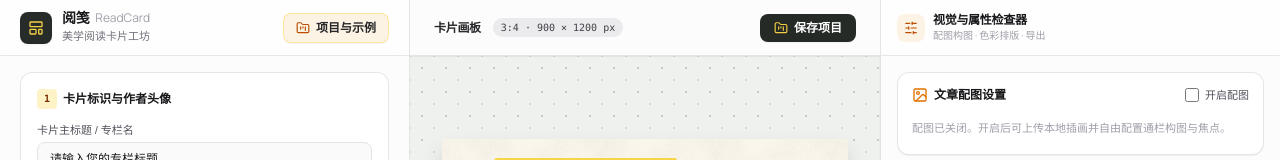
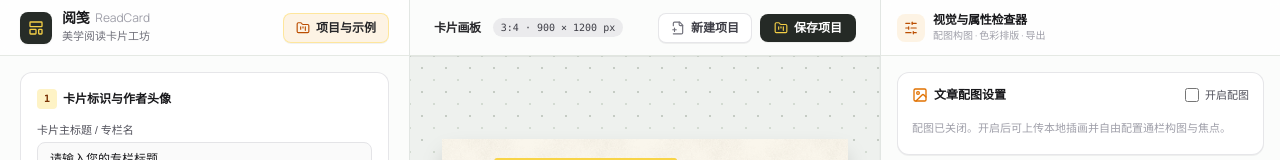
Before and after one commit to phoenixlwpapix/read-card, a React (Vite) app: page / in a window 1280 px wide. Shown: the top 160 px of the page. Built offline with nearby package versions, Linux system fonts and the light colour scheme.

Commit message:
feat: add new project button and reset draft logic preserving branding and style

```diff
--- a/src/App.tsx
+++ b/src/App.tsx
@@ -165,9 +165,10 @@ export default function App() {
   useEffect(() => {
     const handleUnload = () => {
       idbSet(CONFIG_KEY, config);
-      if (activeProject) {
-        idbSet(ACTIVE_PROJECT_KEY, { id: activeProject.id, name: activeProject.name });
-      }
+      idbSet(
+        ACTIVE_PROJECT_KEY,
+        activeProject ? { id: activeProject.id, name: activeProject.name } : null
+      );
     };
     window.addEventListener('beforeunload', handleUnload);
     return () => window.removeEventListener('beforeunload', handleUnload);
@@ -201,6 +202,44 @@ export default function App() {
       },
     });
   }, [handleConfigChange, addToast]);
+
+  // Start a fresh new project (clears article title, content, author, image; preserves brand & styles)
+  const handleNewProject = useCallback(() => {
+    const hasContent = Boolean(
+      config.articleTitle.trim() ||
+      config.articleContent.trim() ||
+      config.imageUrl
+    );
+
+    const executeNewProject = () => {
+      setConfig((prev) => ({
+        ...prev,
+        articleTitle: '',
+        articleContent: '',
+        author: '',
+        imageUrl: '',
+        showImage: false,
+      }));
+      setActiveProject(null);
+      idbSet(ACTIVE_PROJECT_KEY, null);
+      setCurrentPage(0);
+      setConfirmModal((m) => ({ ...m, isOpen: false }));
+      addToast('已新建空白卡片项目，保留了您的品牌与排版样式', 'success');
+    };
+
+    if (hasContent || activeProject) {
+      setConfirmModal({
+        isOpen: true,
+        title: '新建卡片项目？',
+        description: '将清空当前画布上的文章标题、正文及配图，并为您保留专栏名称、头像、排版风格与页脚引流设置。未保存的草稿将被重置。',
+        confirmLabel: '确认新建',
+        variant: 'primary',
+        onConfirm: executeNewProject,
+      });
+    } else {
+      addToast('当前已是空白卡片项目', 'info');
+    }
+  }, [config.articleTitle, config.articleContent, config.imageUrl, activeProject, addToast]);
 
   // Request reset all configuration confirmation
   const handleRequestReset = useCallback(() => {
@@ -496,6 +535,7 @@ export default function App() {
         currentPage={currentPage}
         onPageChange={setCurrentPage}
         onSaveProject={() => setIsSaveModalOpen(true)}
+        onNewProject={handleNewProject}
         activeProjectName={activeProject?.name}
       />
 
--- a/src/components/Stage.tsx
+++ b/src/components/Stage.tsx
@@ -1,5 +1,5 @@
 import { useRef, useState, useEffect, useImperativeHandle, forwardRef } from 'react';
-import { ChevronLeft, ChevronRight, FolderKanban } from 'lucide-react';
+import { ChevronLeft, ChevronRight, FolderKanban, FilePlus2 } from 'lucide-react';
 import { getCardDimensions, type CardConfig } from '../types';
 import { ReadingCard } from './ReadingCard';
 
@@ -9,6 +9,7 @@ interface StageProps {
   currentPage: number;
   onPageChange: (page: number) => void;
   onSaveProject: () => void;
+  onNewProject?: () => void;
   activeProjectName?: string | null;
 }
 
@@ -23,6 +24,7 @@ export const Stage = forwardRef<StageHandle, StageProps>(function Stage(
     currentPage,
     onPageChange,
     onSaveProject,
+    onNewProject,
     activeProjectName,
   },
   ref
@@ -85,7 +87,20 @@ export const Stage = forwardRef<StageHandle, StageProps>(function Stage(
           )}
         </div>
 
-        {/* Top Right: Only the Save Project Button */}
+        {/* Top Right: New Project & Save Project Buttons */}
+        <div className="flex items-center gap-2">
+          {onNewProject && (
+            <button
+              type="button"
+              onClick={onNewProject}
+              className="flex items-center gap-1.5 px-3 py-1.5 bg-white hover:bg-zinc-50 border border-zinc-200/90 text-zinc-700 hover:text-zinc-900 rounded-lg text-xs font-semibold transition-colors shadow-2xs cursor-pointer hover:border-zinc-300"
+              title="新建空白卡片（保留专栏、头像与排版风格）"
+            >
+              <FilePlus2 className="w-3.5 h-3.5 text-zinc-500" />
+              <span>新建项目</span>
+            </button>
+          )}
+
           <button
             type="button"
             onClick={onSaveProject}
@@ -94,6 +109,7 @@ export const Stage = forwardRef<StageHandle, StageProps>(function Stage(
             <FolderKanban className="w-3.5 h-3.5 text-[#f4ce45]" />
             <span>保存项目</span>
           </button>
+        </div>
       </header>
 
       {/* Main Canvas Area */}
```
Lines whose indentation alone changed are shown as unchanged.
